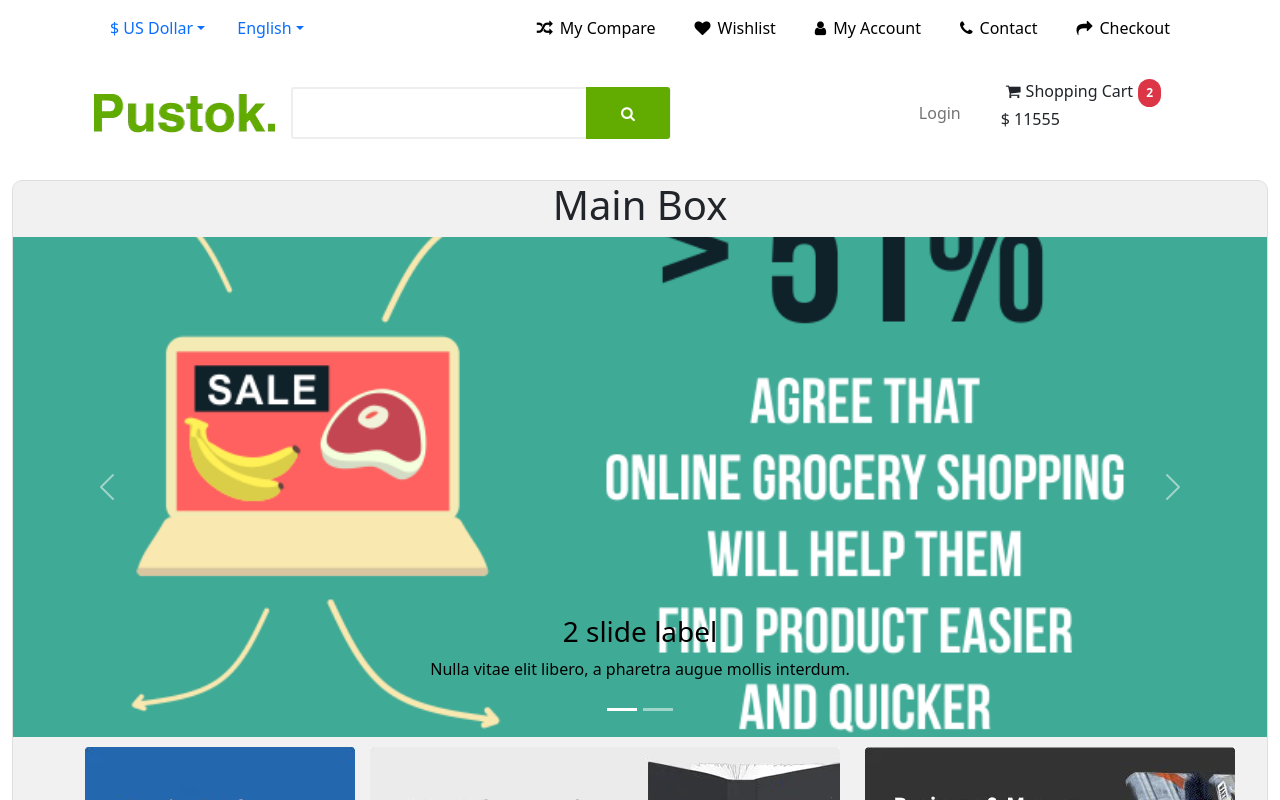
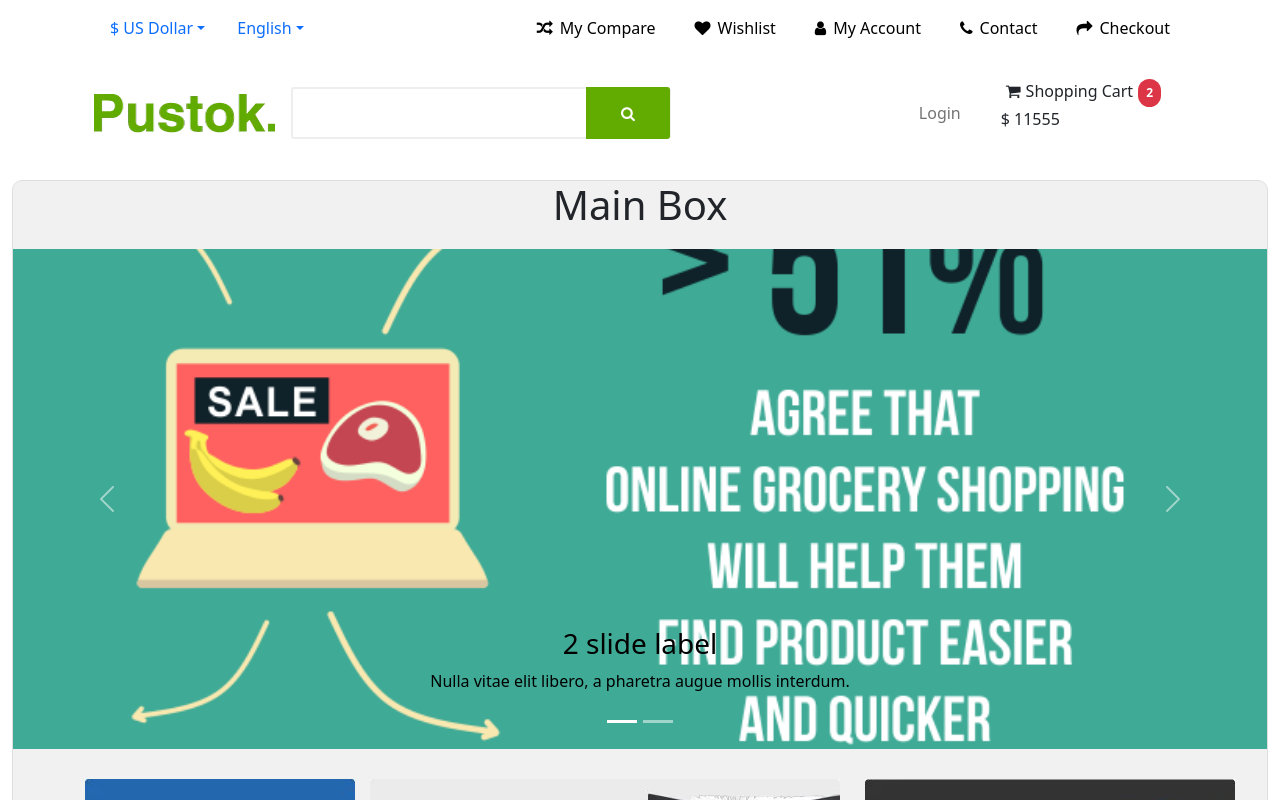
Before and after one commit to hoseindig/react-shop-test, a React (Create React App) app: page / in a window 1280 px wide. Shown: the top 800 px of the page. Built offline with nearby package versions, Linux system fonts and the light colour scheme.

Commit message:
carousel

```diff
--- a/src/components/Carousel.jsx
+++ b/src/components/Carousel.jsx
@@ -27,7 +27,7 @@ const CarouselBox = () => {
     },
   ];
   return (
-    <Carousel>
+    <Carousel className={styles.box}>
       {carousels.map((item) => {
         return (
           <Carousel.Item key={item.img} interval={item.interval}>
--- a/src/components/Carousel.module.scss
+++ b/src/components/Carousel.module.scss
@@ -1,6 +1,9 @@
 img {
   max-height: 500px;
   object-fit: cover;
+}
+.box{
+  margin: 20px 0;
 }
 .myCaption {
   h3 {
```
